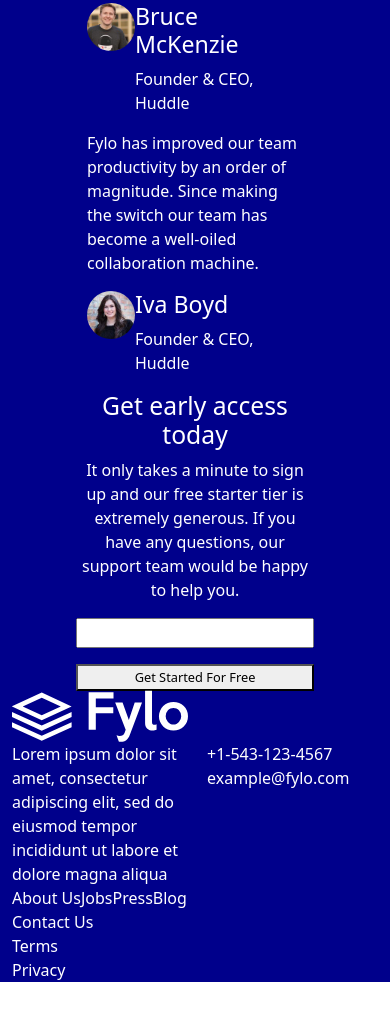
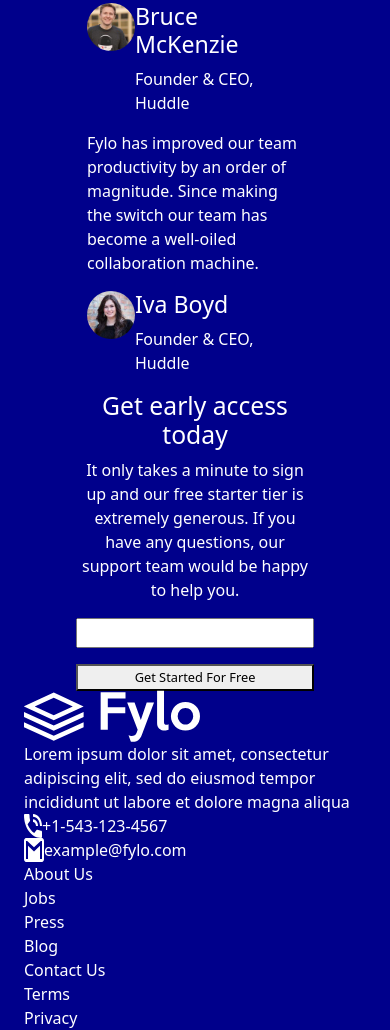
Before and after one commit to MoggStephen/fylo-dark-theme-landing-page-master, a plain HTML site: page index.html in a window 390 px wide. Shown: the part 2490-3520 px from the top of the page. Before the commit the page ends 3472 px from the top, so only its background shows below. Drawn offline with nearby package versions, Linux system fonts and the light colour scheme.

Commit message:
REsponsive layout complete

```diff
--- a/index.html
+++ b/index.html
@@ -196,65 +196,44 @@
 
       <!--FOOTER-->
       <footer>
+        <div class="container-fluid">
+
           <div class="row">
-
             <div class="col">
               <img src="./images/logo.svg" alt="Fylo logo">
             </div>
           </div>
 
-        <div class="row">
-
+          <div class="row flex-md-row flex-column">
             <div class="col">
               Lorem ipsum dolor sit amet, consectetur adipiscing elit, sed do eiusmod tempor incididunt ut labore et dolore magna aliqua
             </div>
 
             <div class="col">
               <div class="d-flex">
-              <img src="" alt="">
+                <img src="./images/icon-phone.svg" alt="">
                 <div class="text">+1-543-123-4567</div>
               </div>
               <div class="d-flex">
-              <img src="" alt="">
+                <img src="./images/icon-email.svg" alt="">
                 <div class="text">example@fylo.com</div>
               </div>
             </div>
 
             <div class="col">
-            <div class="d-flex">
+              <div class="d-flex flex-column">
                 <div>About Us</div>
                 <div>Jobs</div>
                 <div>Press</div>
                 <div>Blog</div>
               </div>
             </div>
-        </div>
 
             <div class="col">
-                <div class="row">
-
-                </div>
-                <div class="row">
-
-                </div>
-                <div class="row">
-
-                </div>
-                <div class="row">
-
-                </div>
-              </div>
-
-              <div class="col">
-                <div class="row">
-                  <div class="col">Contact Us</div>
-                </div>
-                <div class="row">
-                  <div class="col">Terms</div>
-                </div>
-                <div class="row">
-                  <div class="col">Privacy</div>
-                </div>
+              <div class="d-flex flex-column">
+                <div>Contact Us</div>
+                <div>Terms</div>
+                <div>Privacy</div>
               </div>
             </div>
         </div>
```
Lines whose indentation alone changed are shown as unchanged.
